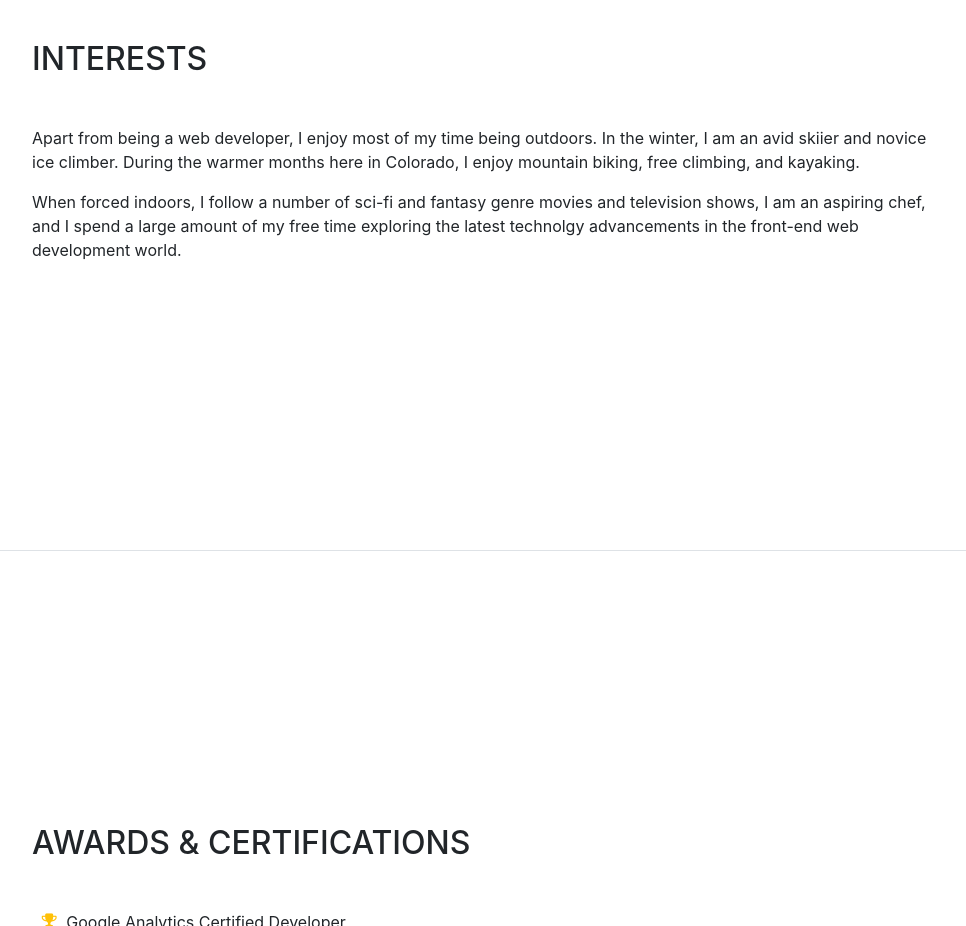
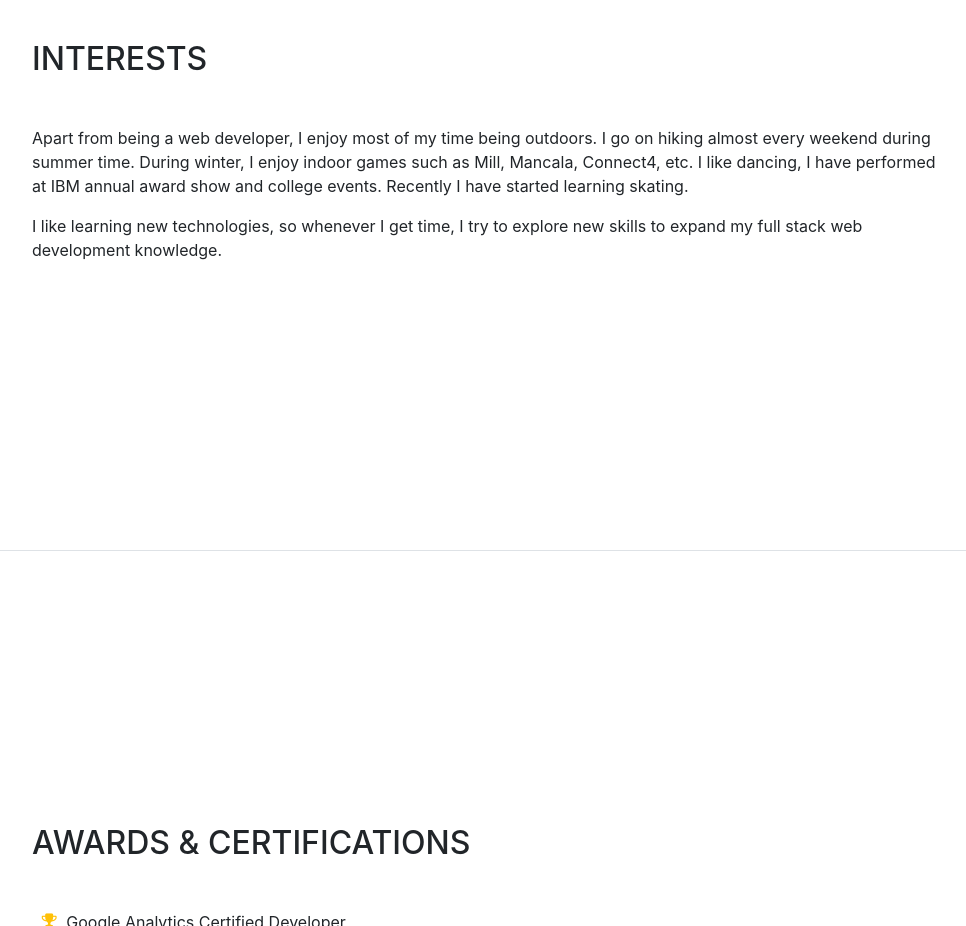
Before and after one commit to Dhanshree-Sonar/Resume-Launch-Website, a website with bundled scripts: page index.html in a window 1280 px wide. Shown: the part 3460-4386 px from the top of the page, without its empty margins (288-1254 px from the left). Built offline with nearby package versions, Linux system fonts and the light colour scheme; a web font is replaced by a local one.

Commit message:
Fix: Change interests information

```diff
--- a/index.html
+++ b/index.html
@@ -212,8 +212,8 @@
       <section class="resume-section p-3 p-lg-5 d-flex flex-column" id="interests">
         <div class="my-auto">
           <h2 class="mb-5">Interests</h2>
-          <p>Apart from being a web developer, I enjoy most of my time being outdoors. In the winter, I am an avid skiier and novice ice climber. During the warmer months here in Colorado, I enjoy mountain biking, free climbing, and kayaking.</p>
-          <p class="mb-0">When forced indoors, I follow a number of sci-fi and fantasy genre movies and television shows, I am an aspiring chef, and I spend a large amount of my free time exploring the latest technolgy advancements in the front-end web development world.</p>
+          <p>Apart from being a web developer, I enjoy most of my time being outdoors. I go on hiking almost every weekend during summer time. During winter, I enjoy indoor games such as Mill, Mancala, Connect4, etc. I like dancing, I have performed at IBM annual award show and college events. Recently I have started learning skating.</p>
+          <p class="mb-0">I like learning new technologies, so whenever I get time, I try to explore new skills to expand my full stack web development knowledge.</p>
         </div>
       </section>
 
```
